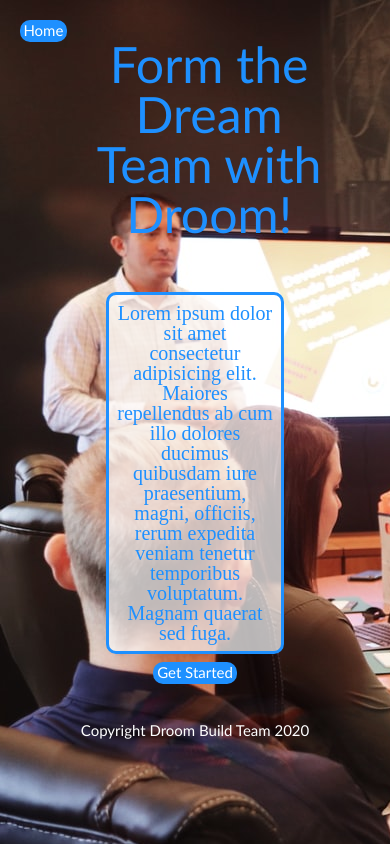
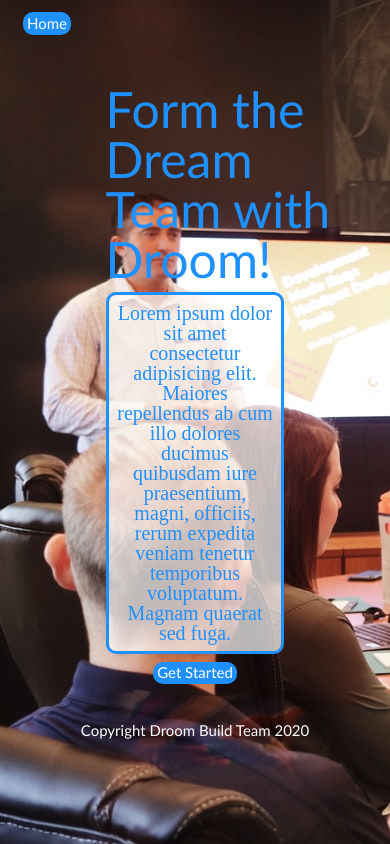
Before and after one commit to Build-week-Droom-4/Marketing-page-Taylor, a plain HTML site: page about.html in a window 390 px wide. Drawn offline with Linux system fonts and the light colour scheme.

Commit message:
improved breakpoint functionality

```diff
--- a/less/about.less
+++ b/less/about.less
@@ -14,7 +14,7 @@
     margin: 0 3%;
 
     .homebutton {
-      .buttons(none, @siteWhite, @siteBlue, 1%, 10px, 5%);
+      .buttons(none, @siteWhite, @siteBlue, 1%, 10px, 3%);
       height: 6%;
     }
 
@@ -24,9 +24,15 @@
     }
 
     h1 {
+      @media (max-width: 1000px) {
+        width: 60vw;
+        margin-right: 10vw;
+      }
+
       color: @siteBlue;
-      margin-top: 10%;
-      margin-right: 15%;
+      margin-top: 10vh;
+      text-align: left;
+      width: 80vw;
     }
   }
 
--- a/less/main.less
+++ b/less/main.less
@@ -33,7 +33,7 @@ body {
       }
 
       p {
-        width: 40%;
+        width: 40vw;
         padding: 2%;
         border-radius: 10px;
         background: rgba(255, 255, 255, 0.7);
```
Also changed, not shown: css/index.css.
